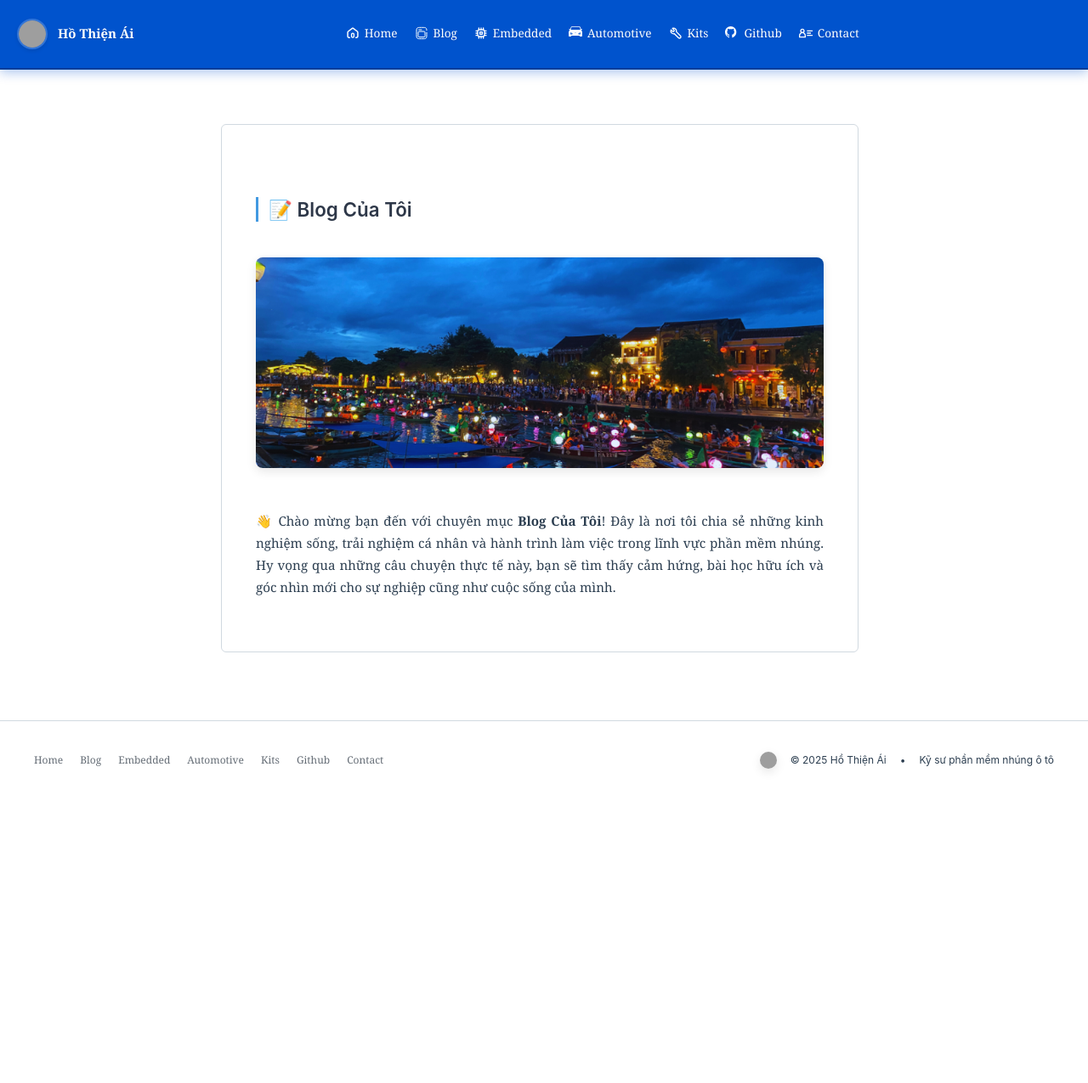
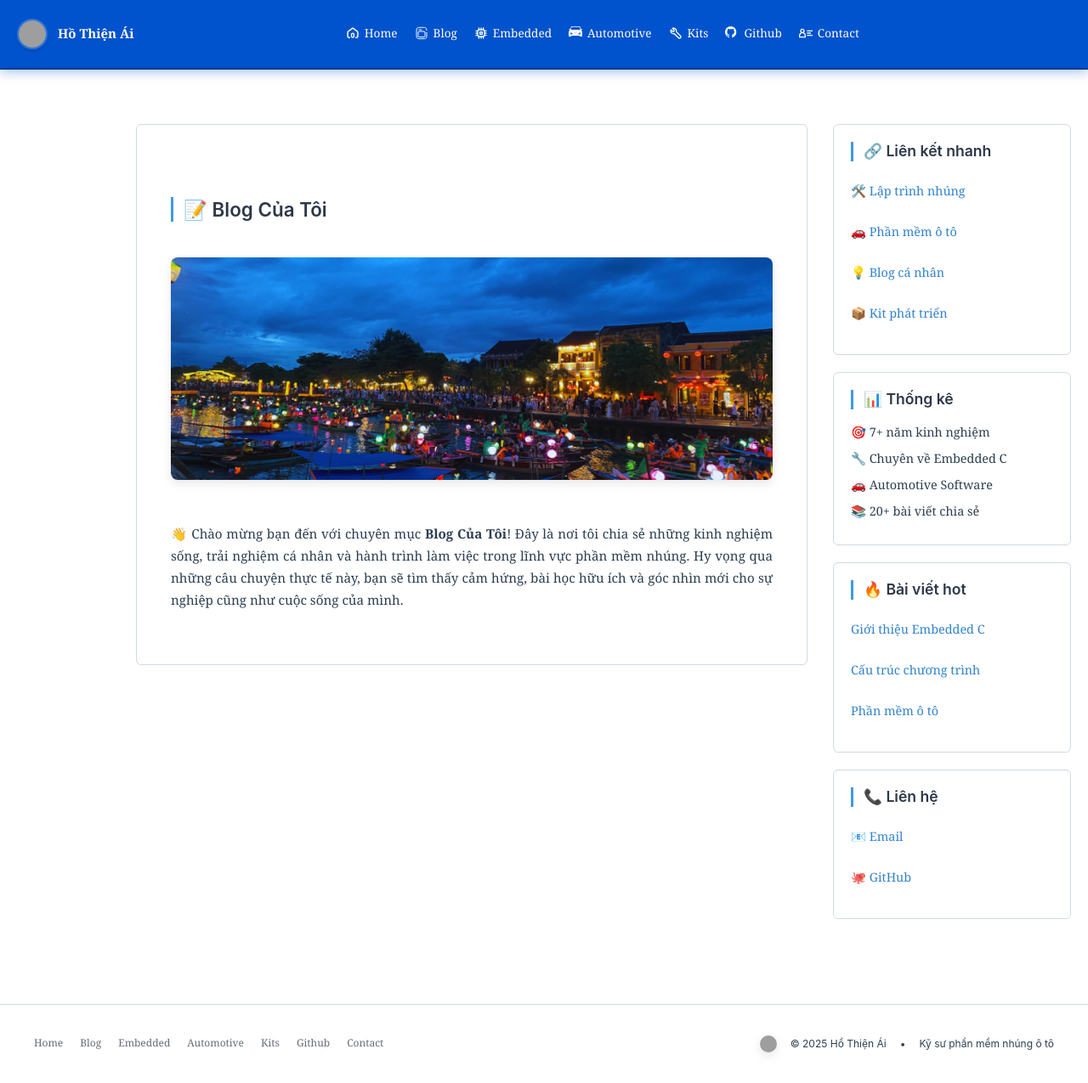
Before and after one commit to ai-ho/ai-ho.github.io, a Jekyll site: the page built from blog/index.md, in a window 1280 px wide. Shown: the whole page at 85% size. Built offline with Jekyll 4.4.1, drawn with Linux system fonts in a browser that asks for light colours; some web fonts are replaced; before the commit the page ends 941 px from its top, so only the background shows below that; grey boxes are pictures that could not be loaded.

Commit message:
Create side bar

```diff
--- a/_layouts/default.html
+++ b/_layouts/default.html
@@ -38,9 +38,12 @@
         }
 
         .container {
-            max-width: 750px;
-            margin: 0 auto 0 calc(50% - 400px);
+            max-width: 1100px;
+            margin: 0 auto 0 calc(50% - 500px);
             padding: 20px;
+            display: flex;
+            gap: 30px;
+            align-items: flex-start;
         }
 
         /* Content Container */
@@ -50,6 +53,59 @@
             border-radius: 6px;
             padding: 40px;
             margin: 20px 0;
+            flex: 1;
+            min-width: 0;
+        }
+
+        /* Right Sidebar */
+        .right-sidebar {
+            width: 280px;
+            flex-shrink: 0;
+            margin: 20px 0;
+        }
+
+        .sidebar-section {
+            background: #ffffff;
+            border: 1px solid #d1d9e0;
+            border-radius: 6px;
+            padding: 20px;
+            margin-bottom: 20px;
+        }
+
+        .sidebar-section h3 {
+            font-size: 1.1em;
+            color: #2d3748;
+            margin-top: 0;
+            margin-bottom: 15px;
+            border-left: 3px solid #4299e1;
+            padding-left: 12px;
+        }
+
+        .sidebar-section ul {
+            list-style: none;
+            padding: 0;
+            margin: 0;
+        }
+
+        .sidebar-section li {
+            margin-bottom: 8px;
+            font-size: 0.9em;
+        }
+
+        .sidebar-section a {
+            color: #3182ce;
+            text-decoration: none;
+            display: block;
+            padding: 8px 0;
+            border-bottom: 1px solid transparent;
+            transition: all 0.2s ease;
+        }
+
+        .sidebar-section a:hover {
+            color: #2c5aa0;
+            background-color: #f7fafc;
+            padding-left: 8px;
+            border-bottom: 1px solid #e2e8f0;
         }
 
         /* Headings */
@@ -704,11 +760,24 @@
         @media (max-width: 768px) {
             .container {
                 padding: 10px;
+                flex-direction: column;
+                gap: 20px;
+            }
+
+            .right-sidebar {
+                width: 100%;
+                order: 2;
             }
 
             main {
                 padding: 20px;
                 margin: 10px 0;
+                order: 1;
+            }
+
+            .sidebar-section {
+                padding: 15px;
+                margin-bottom: 15px;
             }
 
             h1 {
@@ -781,6 +850,46 @@
         <main>
             {{ content }}
         </main>
+
+        <!-- Right Sidebar -->
+        <aside class="right-sidebar">
+            <div class="sidebar-section">
+                <h3>🔗 Liên kết nhanh</h3>
+                <ul>
+                    <li><a href="/embedded/">🛠️ Lập trình nhúng</a></li>
+                    <li><a href="/automotive/">🚗 Phần mềm ô tô</a></li>
+                    <li><a href="/blog/">💡 Blog cá nhân</a></li>
+                    <li><a href="/kits/">📦 Kit phát triển</a></li>
+                </ul>
+            </div>
+
+            <div class="sidebar-section">
+                <h3>📊 Thống kê</h3>
+                <ul>
+                    <li>🎯 7+ năm kinh nghiệm</li>
+                    <li>🔧 Chuyên về Embedded C</li>
+                    <li>🚗 Automotive Software</li>
+                    <li>📚 20+ bài viết chia sẻ</li>
+                </ul>
+            </div>
+
+            <div class="sidebar-section">
+                <h3>🔥 Bài viết hot</h3>
+                <ul>
+                    <li><a href="/embedded/intro/">Giới thiệu Embedded C</a></li>
+                    <li><a href="/embedded/posts/">Cấu trúc chương trình</a></li>
+                    <li><a href="/automotive/">Phần mềm ô tô</a></li>
+                </ul>
+            </div>
+
+            <div class="sidebar-section">
+                <h3>📞 Liên hệ</h3>
+                <ul>
+                    <li><a href="mailto:thienaiho95@gmail.com">📧 Email</a></li>
+                    <li><a href="https://github.com/ai-ho">🐙 GitHub</a></li>
+                </ul>
+            </div>
+        </aside>
     </div>
 
     <!-- Footer -->
```
